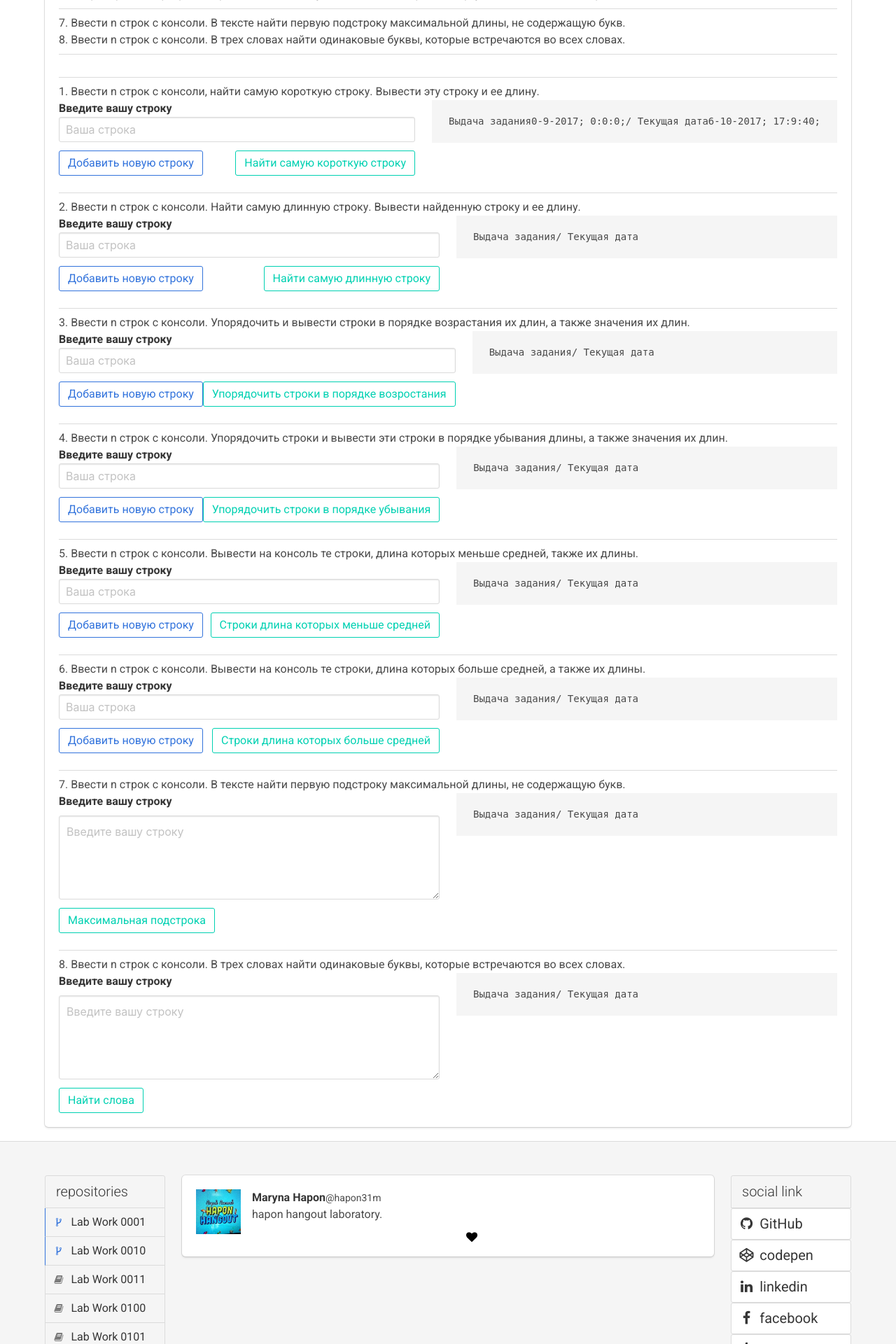
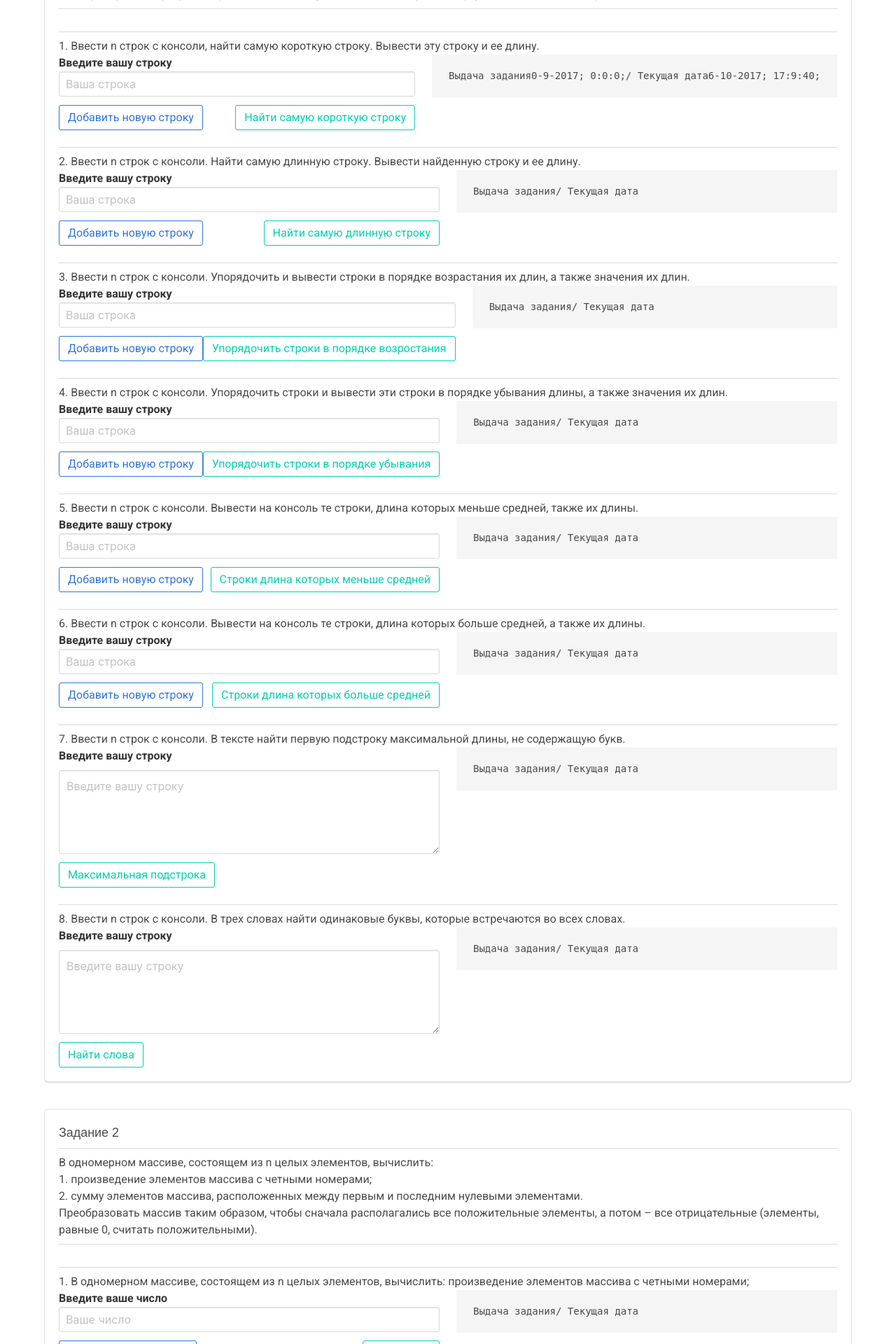
Before and after one commit to MarynaHapon/LabWork, a Node project: template dev/pug/pages/lab2.pug in a window 1280 px wide. Shown: the part 560-2480 px from the top of the page at 70% size. Run offline with Node 20 templates, Linux system fonts and the light colour scheme; the template is opened without the code that fills it, so the values that code supplies are empty; some web fonts are replaced.

Commit message:
array even mul / 0010

```diff
--- a/dev/pug/pages/lab2.pug
+++ b/dev/pug/pages/lab2.pug
@@ -24,9 +24,6 @@
 						hr.navbar-divider
 						p В приведенных ниже заданиях необходимо вывести внизу фамилию разработчика, дату и время получения задания, а также дату и время сдачи задания. Для получения последней даты и времени используйте класс Date.
 						p Модифицировать программы решения задач, осуществляя ввод строк как аргументов командной строки.
-						hr.navbar-divider
-						p 7. Ввести n строк с консоли. В тексте найти первую подстроку максимальной длины, не содержащую букв.
-						p 8. Ввести n строк с консоли. В трех словах найти одинаковые буквы, которые встречаются во всех словах.
 						hr.navbar-divider
 
 				hr.navbar-divider
@@ -257,6 +254,51 @@
 								span.currentDate
 
 
+	.wrap-box
+		section.container
+			.box
+				.columns
+					.column
+						h4 Задание 2
+						hr.navbar-divider
+						p В одномерном массиве, состоящем из n целых элементов, вычислить:
+						p 1. произведение элементов массива с четными номерами;
+						p 2. сумму элементов массива, расположенных между первым и последним нулевыми элементами.
+						p Преобразовать массив таким образом, чтобы сначала располагались все положительные элементы, а потом – все отрицательные (элементы, равные 0, считать положительными).
+						hr.navbar-divider
+
+				hr.navbar-divider
+				p 1. В одномерном массиве, состоящем из n целых элементов, вычислить: произведение элементов массива с четными номерами;
+
+				.columns
+					.column.flex-vertical
+						#userNumberMul
+							.field.checkNumb
+								label.label.userNumber Введите ваше число
+									.control.has-icons-right
+										input.input(type='text', placeholder='Ваше число')
+
+						.btn-flex-group.btn-num-group
+							a.button.is-link.is-outlined.addUseNumberMul Добавить новое число
+							a.button.is-primary.is-outlined.checkUserNumberMul  Вычислить
+
+					.column.is-two-forth.lab2
+						pre
+							p
+								span.resultUserNumberMulTitle
+								span.resultUserNumberMulValue
+							p
+								span Выдача задания
+								span.startDate
+								span / Текущая дата
+								span.currentDate
+
+
+
+
+
+
+
 
 	.modal.modalHello.is-success
 		article.message.is-success
--- a/dev/static/js/main.js
+++ b/dev/static/js/main.js
@@ -346,6 +346,41 @@
         selectElement(".lab2 span.resultNumSameSubstringValue").innerHTML = sameChar;
     });
 
+    // multiplication of even
+    selectElement('.addUseNumberMul').addEventListener('click', function() {
+        stringInputUI(userNumberMul);
+    });
+
+    selectElement('.checkUserNumberMul').addEventListener('click', function() {
+
+        var allUserNumbers = document.querySelectorAll('#userNumberMul input.input');
+        var arrayUserNumbers= [];
+
+        for(var i = 0; i < allUserNumbers.length; i++) {
+            var userNumber = allUserNumbers[i].value;
+
+            if(userNumber != "") {
+                arrayUserNumbers.push(userNumber);
+            }
+        }
+
+        var arrUserNumberEven = [];
+
+        for (var j = 0; j < arrayUserNumbers.length; j++) {
+            var jj = j + 1;
+            if ( jj % 2 == 0) {
+                arrUserNumberEven.push(arrayUserNumbers[j]);
+            }
+        }
+
+        var numberEvenMul = arrUserNumberEven.reduce(function (x, y) {
+            return Number(x) + Number(y);
+        }, 0);
+
+        selectElement(".lab2 span.resultUserNumberMulTitle").innerHTML = "Произведение элементов массива с четными номерами: ";
+        selectElement(".lab2 span.resultUserNumberMulValue").innerHTML = numberEvenMul;
+    });
+
     // sign
     var start = new Date(2017, 9, 1);
     var current = new Date();
```
Also changed, not shown: 2 other files.
